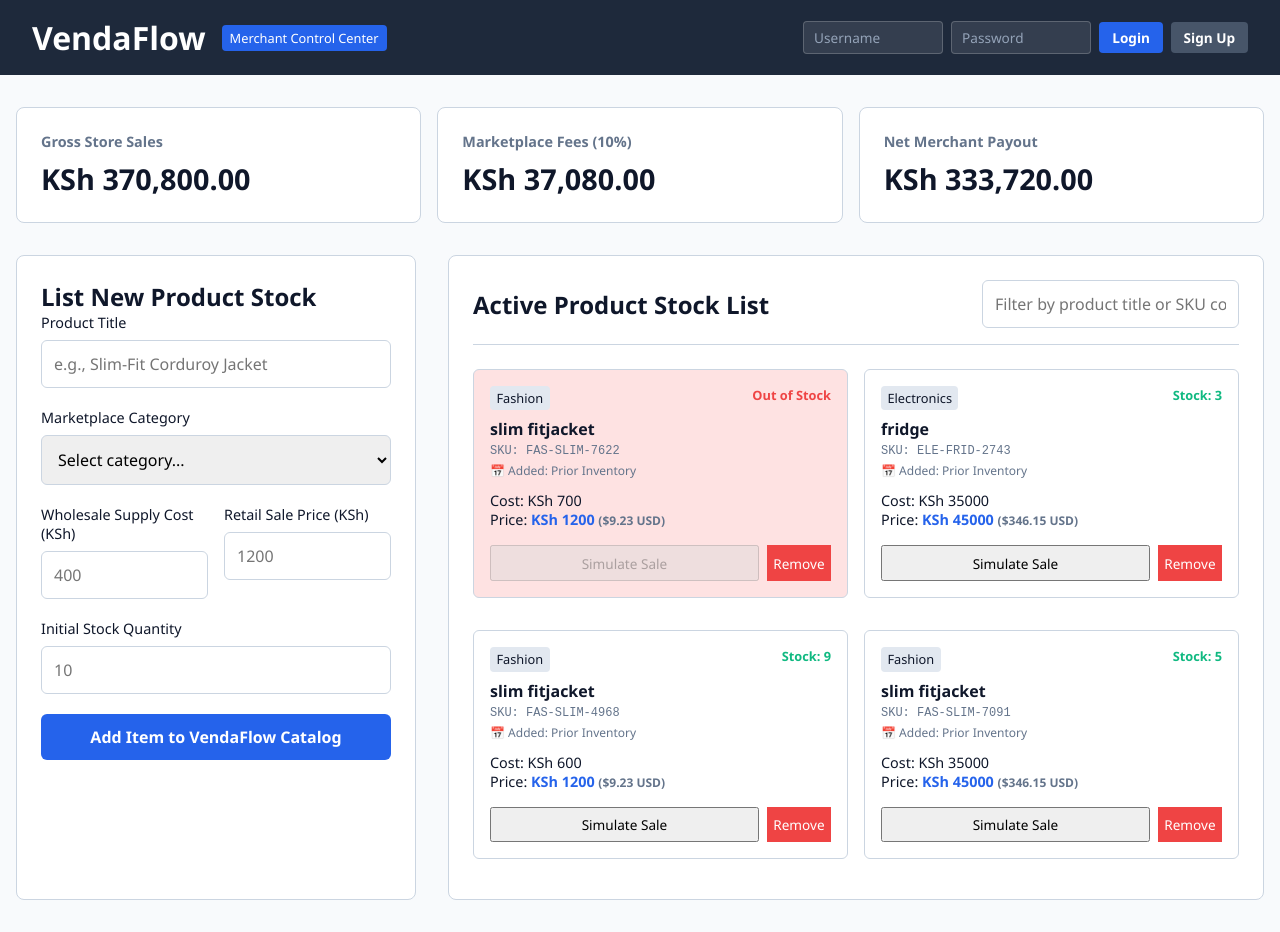
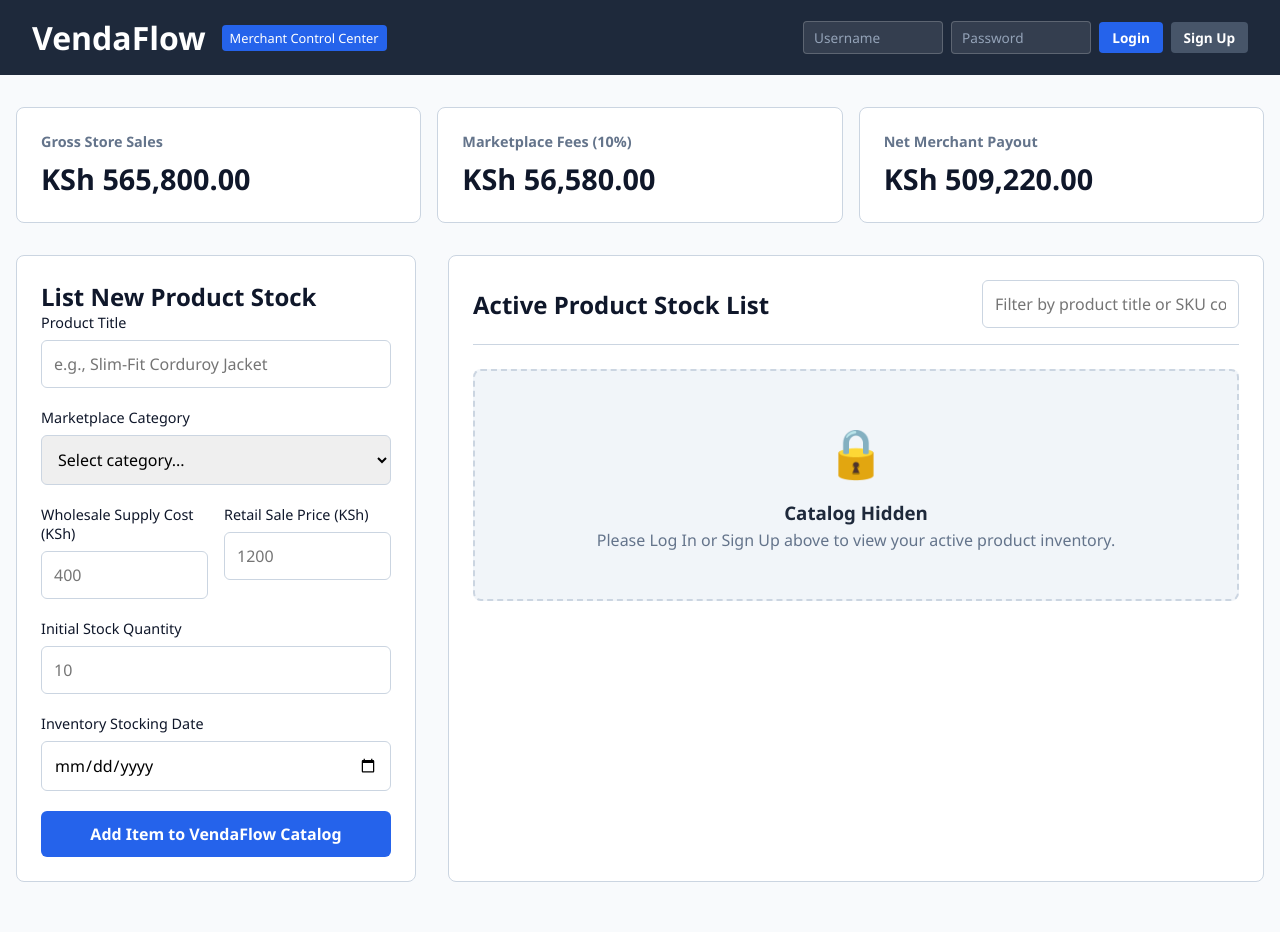
Before and after one commit to jkorir-dev/vendaflow-dashboard, a website with bundled scripts: page index.html in a window 1280 px wide. Built offline with nearby package versions, Linux system fonts and the light colour scheme; no server answers; data requests are answered from the project's data file.

Commit message:
feat: restrict catalog access and zero-out analytics metrics on user logout states

```diff
--- a/app.js
+++ b/app.js
@@ -36,10 +36,13 @@ function checkAuthStatus() {
     }
 }
 
-function showLoggedInState(username) {
+async function showLoggedInState(username) {
     loggedOutView.style.display = 'none';
     loggedInView.style.display = 'flex';
     userDisplay.textContent = username;
+    appInventory = await fetchProducts();
+    updateFinancialAnalytics();
+    renderInventoryCatalog(appInventory);
 }
 
 function showLoggedOutState() {
@@ -47,6 +50,11 @@ function showLoggedOutState() {
     loggedOutView.style.display = 'flex';
     if (loginForm) loginForm.reset();
     if (signupForm) signupForm.reset();
+
+    grossSalesEl.textContent = "KSh 0.00";
+    platformFeesEl.textContent = "KSh 0.00";
+    netPayoutEl.textContent = "KSh 0.00";
+    renderInventoryCatalog([]);
 }
 
 if (toggleSignupBtn && cancelSignupBtn) {
@@ -128,6 +136,18 @@ function updateFinancialAnalytics() {
 function renderInventoryCatalog(productsList) {
     displayGrid.innerHTML = '';
 
+    const activeUserSession = localStorage.getItem('vendaflow_session_user');
+    if (!activeUserSession) {
+        displayGrid.innerHTML = `
+            <div style="grid-column: 1 / -1; text-align: center; padding: 3rem 1rem; border: 2px dashed #cbd5e1; border-radius: 8px; background: #f1f5f9;">
+                <span style="font-size: 3rem;">🔒</span>
+                <h3 style="margin-top: 1rem; color: #1e293b;">Catalog Hidden</h3>
+                <p style="color: #64748b; margin-top: 0.25rem;">Please Log In or Sign Up above to view your active product inventory.</p>
+            </div>
+        `;
+        return;
+    }
+
     if (productsList.length === 0) {
         displayGrid.innerHTML = '<p class="empty-state">No matching inventory items found.</p>';
         return;
@@ -147,7 +167,7 @@ function renderInventoryCatalog(productsList) {
         const KES_TO_USD_RATE = 130.00;
         const liveRates = window.currentExchangeRates;
         const conversionRate = liveRates && liveRates.KES ? Number(liveRates.KES) : KES_TO_USD_RATE;
-        const priceInUSD = (Number(item.retailPrice) / conversionRate).toFixed(2);
+        const priceInUSD = (Number(item.retailPrice) / (conversionRate || 130.00)).toFixed(2);
 
         cardNode.innerHTML = `
             <div style="display: flex; justify-content: space-between; margin-bottom: 0.5rem;">
@@ -185,17 +205,15 @@ if (entryForm) {
         const inputCost = Number(document.getElementById('prod-cost').value);
         const inputRetail = Number(document.getElementById('prod-retail').value);
         const inputStock = Number(document.getElementById('prod-stock').value);
+        const inputDate = document.getElementById('prod-date').value;
+
+        const formattedDate = new Date(inputDate).toLocaleDateString('en-KE', {
+            year: 'numeric',
+            month: 'short',
+            day: 'numeric'
+        });
 
         const generatedSku = `${inputCategory.substring(0, 3).toUpperCase()}-${inputTitle.replace(/\s+/g, '').substring(0, 4).toUpperCase()}-${Date.now().toString().slice(-4)}`;
-
-        const currentDate = new Date();
-        const dynamicDateString = currentDate.toLocaleDateString('en-KE', {
-            year: 'numeric',
-            month: 'short',
-            day: 'numeric',
-            hour: '2-digit',
-            minute: '2-digit'
-        });
 
         const newProductPayload = {
             title: inputTitle,
@@ -204,7 +222,7 @@ if (entryForm) {
             retailPrice: inputRetail,
             stockQuantity: inputStock,
             sku: generatedSku,
-            dateLogged: dynamicDateString
+            dateLogged: formattedDate
         };
 
         try {
@@ -222,10 +240,8 @@ if (entryForm) {
 async function handleSaleSimulation(productId) {
 const targetItem = appInventory.find(item => item.id === productId);
 if (!targetItem || targetItem.stockQuantity <= 0) return;
-
 const originalQuantity = targetItem.stockQuantity;
 targetItem.stockQuantity -= 1;
-
 try {
 await updateProductStock(productId, { stockQuantity: targetItem.stockQuantity });
 updateFinancialAnalytics();
--- a/db.json
+++ b/db.json
@@ -14,7 +14,7 @@
       "category": "Electronics",
       "wholesaleCost": 35000,
       "retailPrice": 45000,
-      "stockQuantity": 3,
+      "stockQuantity": 2,
       "sku": "ELE-FRID-2743",
       "id": "J6U0YVnqjSs"
     },
@@ -30,11 +30,32 @@
     {
       "title": "slim fitjacket",
       "category": "Fashion",
+      "wholesaleCost": 700,
+      "retailPrice": 1500,
+      "stockQuantity": 10,
+      "sku": "FAS-SLIM-2948",
+      "dateLogged": "20 Oct 2026, 11:31",
+      "id": "AADOBMqHEzg"
+    },
+    {
+      "title": "fridge",
+      "category": "Electronics",
       "wholesaleCost": 35000,
       "retailPrice": 45000,
       "stockQuantity": 5,
-      "sku": "FAS-SLIM-7091",
-      "id": "946-C4ksyAg"
+      "sku": "ELE-FRID-2563",
+      "dateLogged": "20 Oct 2026, 11:35",
+      "id": "82O-z7_u4_s"
+    },
+    {
+      "title": "fridge",
+      "category": "Electronics",
+      "wholesaleCost": 35000,
+      "retailPrice": 45000,
+      "stockQuantity": 5,
+      "sku": "ELE-FRID-8128",
+      "dateLogged": "20 Oct 2026, 11:40",
+      "id": "ZEg4K-sZrv0"
     }
   ],
   "$schema": "./node_modules/json-server/schema.json"
--- a/index.html
+++ b/index.html
@@ -88,6 +88,10 @@
                         <label for="prod-stock">Initial Stock Quantity</label>
                         <input type="number" id="prod-stock" min="1" placeholder="10" required>
                     </div>
+                    <div class="form-group">
+                        <label for="prod-date">Inventory Stocking Date</label>
+                        <input type="date" id="prod-date" required>
+                    </div>
                     <button type="submit" class="btn-submit">Add Item to VendaFlow Catalog</button>
                 </form>
             </section>
```
Also changed, not shown: package.json (+8 -8 lines), 1 other file. Lines whose indentation alone changed are shown as unchanged.
